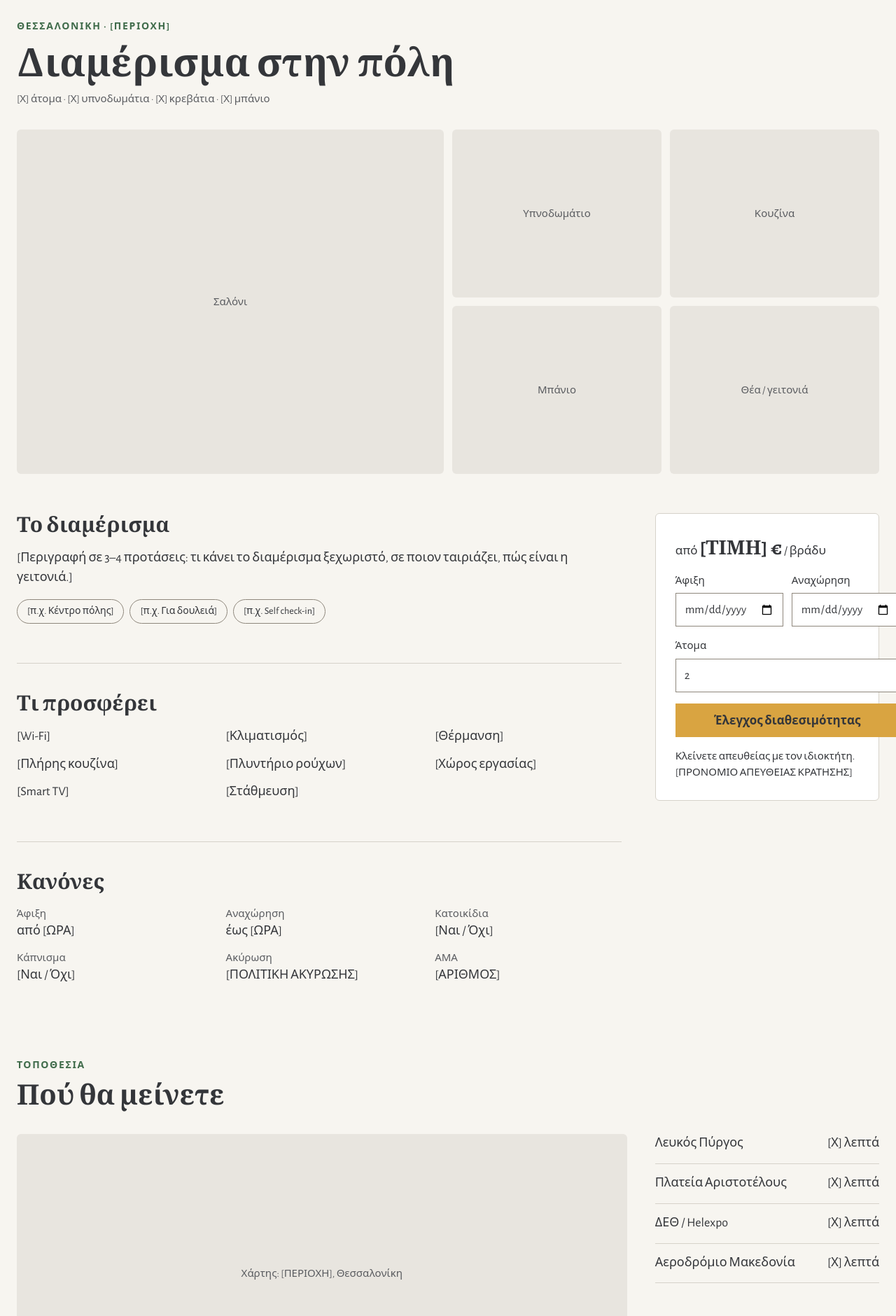
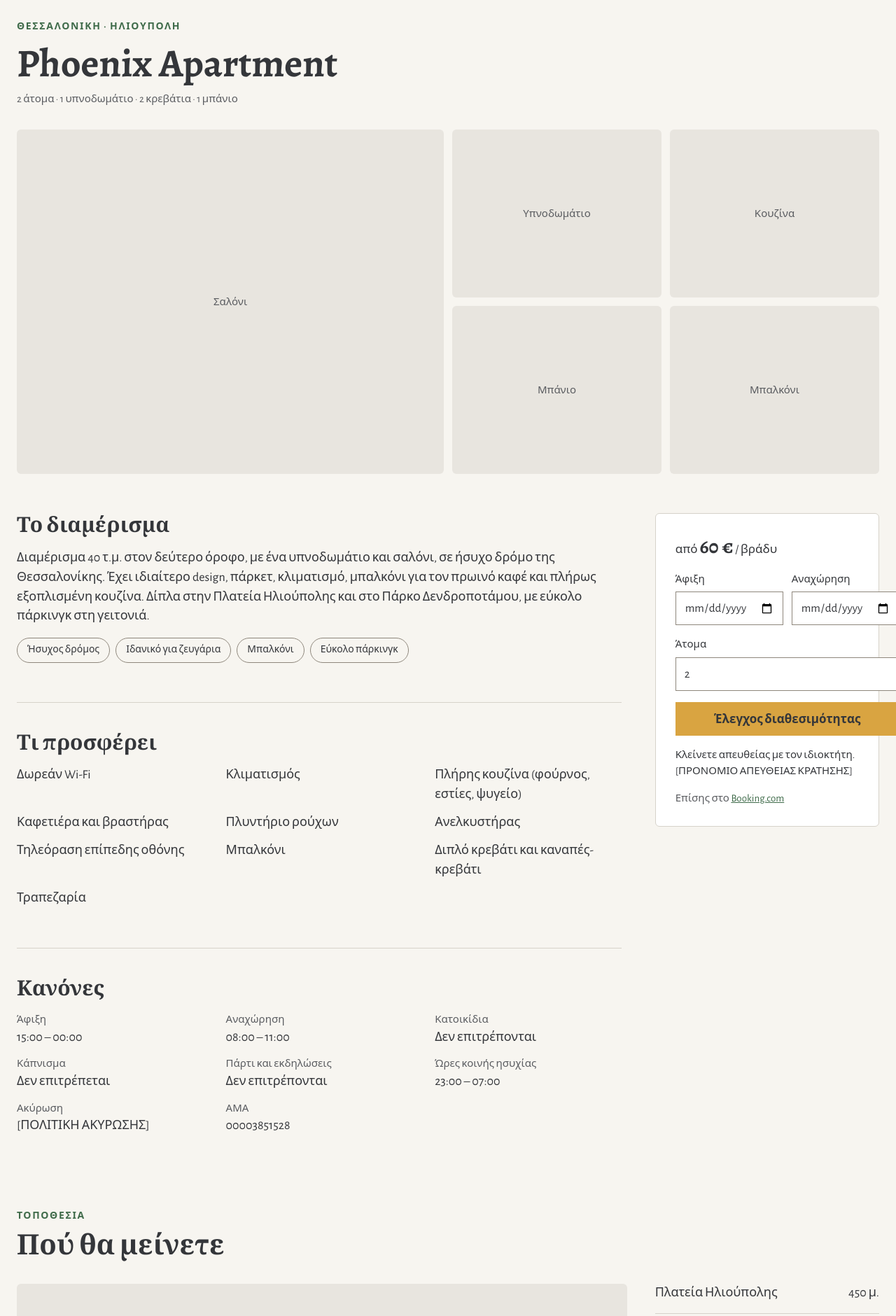
Before and after one commit to LuxuryTravelDMC/apartments-site, an Astro site: page /thessaloniki in a window 1280 px wide. Shown: the part 141-2021 px from the top of the page at 70% size. Built offline with nearby package versions, Linux system fonts and the light colour scheme; Astro itself is replaced by a stand-in of ours.

Commit message:
Θεσσαλονίκη: στοιχεία του Phoenix Apartment από το Booking
Co-Authored-By: Claude Opus 5.5 <noreply@anthropic.com>
Claude-Session: https://claude.ai/code/session_01GzTnA7DAMTLoQdjqNimpJJ

```diff
--- a/src/components/StayCard.astro
+++ b/src/components/StayCard.astro
@@ -1,5 +1,5 @@
 ---
-import type { Stay } from '../data/stays';
+import { factsLine, type Stay } from '../data/stays';
 interface Props { stay: Stay }
 const { stay: s } = Astro.props;
 ---
@@ -11,7 +11,7 @@ const { stay: s } = Astro.props;
       {s.isNew && <span class="chip chip--new">Νέο</span>}
     </div>
     <h3><a href={`/${s.slug}`}>{s.title}</a></h3>
-    <div class="small card__facts">{s.facts.guests} άτομα · {s.facts.bedrooms} υπνοδωμάτια · {s.facts.baths} μπάνιο</div>
+    <div class="small card__facts">{factsLine(s.facts, false)}</div>
     <p>{s.short}</p>
     <div class="card__foot">
       <div>από <strong>{s.priceFrom} €</strong> / βράδυ</div>
--- a/src/data/stays.ts
+++ b/src/data/stays.ts
@@ -34,32 +34,36 @@ export const stays: Stay[] = [
     slug: 'thessaloniki',
     theme: 'city',
     place: 'Θεσσαλονίκη',
-    area: '[ΠΕΡΙΟΧΗ]',
-    title: 'Διαμέρισμα στην πόλη',
-    heroTitle: 'Διαμέρισμα στην πόλη',
-    short: 'Για city break, επαγγελματικά ταξίδια και αποδράσεις όλο τον χρόνο.',
-    description: '[Περιγραφή σε 3–4 προτάσεις: τι κάνει το διαμέρισμα ξεχωριστό, σε ποιον ταιριάζει, πώς είναι η γειτονιά.]',
-    facts: { guests: '[Χ]', bedrooms: '[Χ]', beds: '[Χ]', baths: '[Χ]' },
-    priceFrom: '[ΤΙΜΗ]',
-    tags: ['[π.χ. Κέντρο πόλης]', '[π.χ. Για δουλειά]', '[π.χ. Self check-in]'],
-    amenities: ['[Wi-Fi]', '[Κλιματισμός]', '[Θέρμανση]', '[Πλήρης κουζίνα]', '[Πλυντήριο ρούχων]', '[Χώρος εργασίας]', '[Smart TV]', '[Στάθμευση]'],
+    area: 'Ηλιούπολη',
+    title: 'Phoenix Apartment',
+    heroTitle: 'Phoenix Apartment',
+    short: 'Διαμέρισμα 40 τ.μ. σε ήσυχο δρόμο, για ζευγάρια, city break και επαγγελματικά ταξίδια.',
+    description: 'Διαμέρισμα 40 τ.μ. στον δεύτερο όροφο, με ένα υπνοδωμάτιο και σαλόνι, σε ήσυχο δρόμο της Θεσσαλονίκης. Έχει ιδιαίτερο design, πάρκετ, κλιματισμό, μπαλκόνι για τον πρωινό καφέ και πλήρως εξοπλισμένη κουζίνα. Δίπλα στην Πλατεία Ηλιούπολης και στο Πάρκο Δενδροποτάμου, με εύκολο πάρκινγκ στη γειτονιά.',
+    facts: { guests: '2', bedrooms: '1', beds: '2', baths: '1' },
+    priceFrom: '60',
+    tags: ['Ήσυχος δρόμος', 'Ιδανικό για ζευγάρια', 'Μπαλκόνι', 'Εύκολο πάρκινγκ'],
+    amenities: ['Δωρεάν Wi-Fi', 'Κλιματισμός', 'Πλήρης κουζίνα (φούρνος, εστίες, ψυγείο)', 'Καφετιέρα και βραστήρας', 'Πλυντήριο ρούχων', 'Ανελκυστήρας', 'Τηλεόραση επίπεδης οθόνης', 'Μπαλκόνι', 'Διπλό κρεβάτι και καναπές-κρεβάτι', 'Τραπεζαρία'],
     rules: [
-      { label: 'Άφιξη', value: 'από [ΩΡΑ]' },
-      { label: 'Αναχώρηση', value: 'έως [ΩΡΑ]' },
-      { label: 'Κατοικίδια', value: '[Ναι / Όχι]' },
-      { label: 'Κάπνισμα', value: '[Ναι / Όχι]' },
+      { label: 'Άφιξη', value: '15:00 – 00:00' },
+      { label: 'Αναχώρηση', value: '08:00 – 11:00' },
+      { label: 'Κατοικίδια', value: 'Δεν επιτρέπονται' },
+      { label: 'Κάπνισμα', value: 'Δεν επιτρέπεται' },
+      { label: 'Πάρτι και εκδηλώσεις', value: 'Δεν επιτρέπονται' },
+      { label: 'Ώρες κοινής ησυχίας', value: '23:00 – 07:00' },
       { label: 'Ακύρωση', value: '[ΠΟΛΙΤΙΚΗ ΑΚΥΡΩΣΗΣ]' },
     ],
-    ama: '[ΑΡΙΘΜΟΣ]',
-    photos: ['Σαλόνι', 'Υπνοδωμάτιο', 'Κουζίνα', 'Μπάνιο', 'Θέα / γειτονιά'],
+    ama: '00003851528',
+    photos: ['Σαλόνι', 'Υπνοδωμάτιο', 'Κουζίνα', 'Μπάνιο', 'Μπαλκόνι'],
     nearby: [
-      { name: 'Λευκός Πύργος', time: '[Χ] λεπτά' },
-      { name: 'Πλατεία Αριστοτέλους', time: '[Χ] λεπτά' },
-      { name: 'ΔΕΘ / Helexpo', time: '[Χ] λεπτά' },
-      { name: 'Αεροδρόμιο Μακεδονία', time: '[Χ] λεπτά' },
+      { name: 'Πλατεία Ηλιούπολης', time: '450 μ.' },
+      { name: 'Πάρκο Δενδροποτάμου', time: '600 μ.' },
+      { name: 'Πλατεία Αριστοτέλους', time: '5 χλμ.' },
+      { name: 'Λευκός Πύργος', time: '6 χλμ.' },
+      { name: 'Σιδηροδρομικός σταθμός', time: '3,9 χλμ.' },
+      { name: 'Αεροδρόμιο Μακεδονία', time: '19 χλμ.' },
     ],
-    mapQuery: 'Θεσσαλονίκη',
-    links: { airbnb: '', booking: '', vrbo: '' },
+    mapQuery: 'Κοσμά Αιτωλού 9, Θεσσαλονίκη 564 30',
+    links: { airbnb: '', booking: 'https://www.booking.com/hotel/gr/phoenix-studio-9.html', vrbo: '' },
     bookingEngineUrl: '',
   },
   {
@@ -97,6 +101,15 @@ export const stays: Stay[] = [
   },
 ];
 
+// "2 άτομα · 1 υπνοδωμάτιο · 2 κρεβάτια · 1 μπάνιο" (singular when the number is 1)
+export function factsLine(f: Stay['facts'], withBeds = true) {
+  const w = (n: string, one: string, many: string) => `${n} ${n === '1' ? one : many}`;
+  const parts = [w(f.guests, 'άτομο', 'άτομα'), w(f.bedrooms, 'υπνοδωμάτιο', 'υπνοδωμάτια')];
+  if (withBeds) parts.push(w(f.beds, 'κρεβάτι', 'κρεβάτια'));
+  parts.push(w(f.baths, 'μπάνιο', 'μπάνια'));
+  return parts.join(' · ');
+}
+
 export const guides = [
   { tag: 'ΘΕΣΣΑΛΟΝΙΚΗ', title: '[Ένα Σαββατοκύριακο στη Θεσσαλονίκη]' },
   { tag: 'ΧΑΛΚΙΔΙΚΗ', title: '[Οι παραλίες κοντά στο διαμέρισμα]' },
@@ -105,8 +118,8 @@ export const guides = [
 
 // Real reviews only, copied from Airbnb or Booking with the guest's first name.
 export const reviews = [
-  { text: '[Πραγματική κριτική επισκέπτη από Airbnb ή Booking]', who: '[Όνομα] · [Μήνας Έτος]', stay: 'Θεσσαλονίκη' },
-  { text: '[Πραγματική κριτική επισκέπτη από Airbnb ή Booking]', who: '[Όνομα] · [Μήνας Έτος]', stay: 'Θεσσαλονίκη' },
+  { text: 'Καθαρό, μοντέρνο περιβάλλον, ευρύχωρο, εύκολο parking, συννενοήσιμοι και διακριτικοί οικοδεσπότες. Το προτείνω ανεπιφύλακτα και θα το ξαναπροτιμήσουμε κι εμείς. Ευχαριστούμε', who: 'Δημήτρης · Booking.com', stay: 'Θεσσαλονίκη' },
+  { text: 'Πολύ καθαρό και προσεγμένο διαμέρισμα σε ήσυχη περιοχή, με ιδιαίτερο design. Ο χώρος είναι όμορφα διαμορφωμένος, ζεστός και πολύ ευχάριστος. Ο πρωινός καφές στο μπαλκόνι ήταν πραγματικά απολαυστικός!', who: 'Apostoloudis · Booking.com', stay: 'Θεσσαλονίκη' },
   { text: '[Πραγματική κριτική επισκέπτη από Airbnb ή Booking]', who: '[Όνομα] · [Μήνας Έτος]', stay: 'Χαλκιδική' },
 ];
-export const ratings = '[Χ,Χ] στο Booking · [Χ,ΧΧ] στο Airbnb';
+export const ratings = '10/10 στο Booking.com από 7 κριτικές · [Χ,ΧΧ] στο Airbnb';
--- a/src/pages/[slug].astro
+++ b/src/pages/[slug].astro
@@ -3,7 +3,7 @@
 import Base from '../layouts/Base.astro';
 import BookingBox from '../components/BookingBox.astro';
 import { site } from '../data/site';
-import { stays, type Stay } from '../data/stays';
+import { stays, factsLine, type Stay } from '../data/stays';
 
 export function getStaticPaths() {
   return stays.map((stay) => ({ params: { slug: stay.slug }, props: { stay } }));
@@ -18,7 +18,7 @@ const [big, ...small] = s.photos;
     <div class="label" style="margin-top: 24px">{s.place} · {s.area}</div>
     <h1 class:list={['title', s.theme === 'sea' && 'title--sea']}>{s.heroTitle}</h1>
     <div class="facts small muted">
-      <span>{s.facts.guests} άτομα · {s.facts.bedrooms} υπνοδωμάτια · {s.facts.beds} κρεβάτια · {s.facts.baths} μπάνιο</span>
+      <span>{factsLine(s.facts)}</span>
       {s.isNew && <span class="chip chip--new">Νέο</span>}
     </div>
     <div class="gallery">
```
